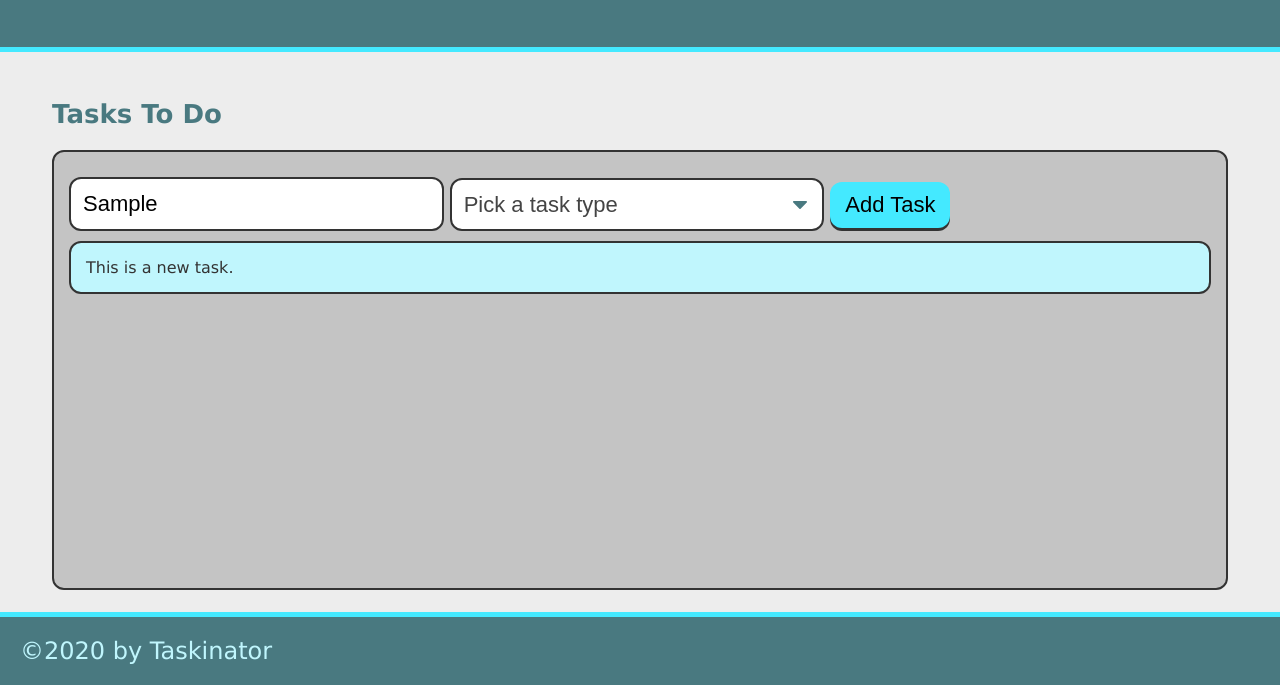
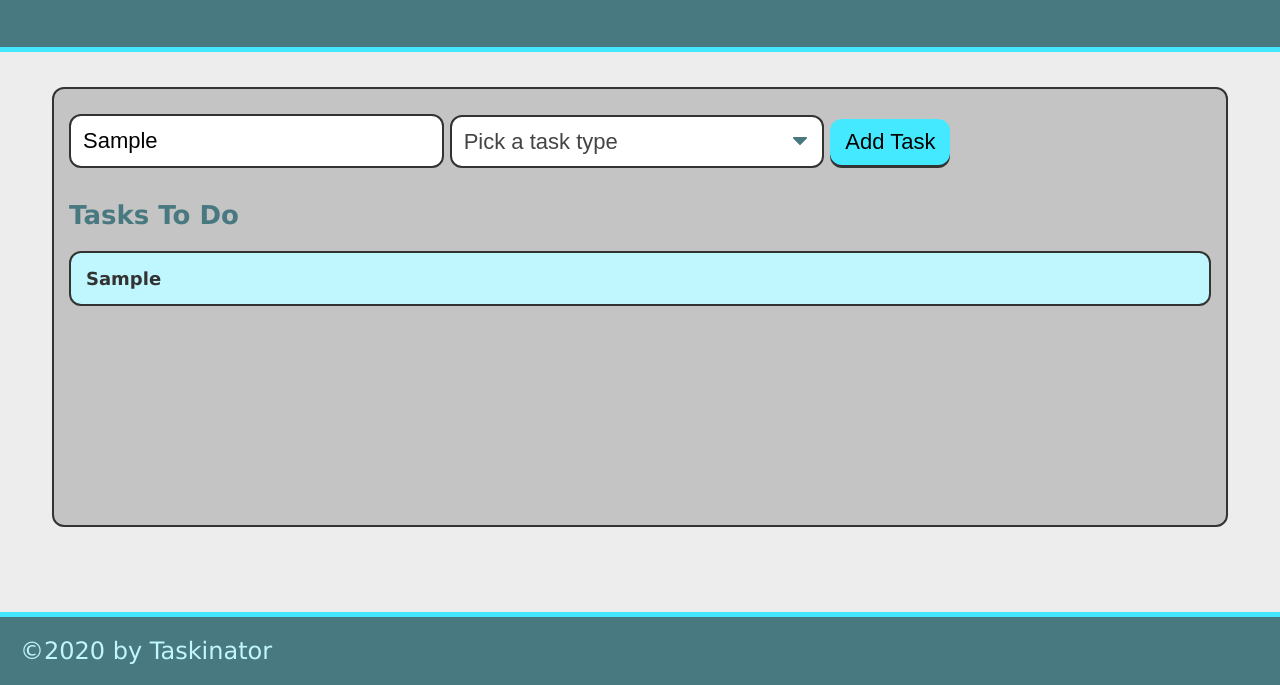
Before and after one commit to serebr-nina/taskinator, a plain HTML site: page index.html in a window 1280 px wide. Both pictures are taken after typing "Sample" into the empty fields and a click on the button "Add Task". Shown: the part 115-800 px from the top of the page. Drawn offline with Linux system fonts and the light colour scheme.

Commit message:
got the task to display, also added name and type to a task

```diff
--- a/assets/js/script.js
+++ b/assets/js/script.js
@@ -3,9 +3,25 @@ var tasksToDoEl = document.querySelector("#tasks-to-do");
 
 var createTaskHandler = function(event) {
     event.preventDefault();
+
+    var taskNameInput = document.querySelector("input[name='task-name']").value;
+    var taskTypeInput = document.querySelector("select[name='task-type']").value;
+    console.log(taskTypeInput);
+    console.log(taskNameInput);
+
+    //create list item
     var listItemEl = document.createElement("li");
     listItemEl.className = "task-item";
-    listItemEl.textContent = "This is a new task.";
+
+    //create div to hold task info and add to list item
+    var taskInfoEl = document.createElement("div");
+    // give it a class name
+    taskInfoEl.className = "task-info";
+    // add HTML content to div
+    taskInfoEl.innerHTML = "<h3 class='task-name'>" + taskNameInput + "</h3><span class='task-type'>" + taskTypeInput + "</span>";
+    listItemEl.appendChild(taskInfoEl);
+
+    // add entire list item to list
     tasksToDoEl.appendChild(listItemEl);
 };
 
--- a/index.html
+++ b/index.html
@@ -15,7 +15,6 @@
     </header>
     <main class="page-content">
         <section class="task-list-wrapper">
-            <h2 class="list-title">Tasks To Do</h2>
             <ul class="task-list" id="tasks-to-do">
                 <form id="task-form">
                     <div class="form-group">
@@ -33,6 +32,7 @@
                         <button class="btn" id="save-task" type="submit">Add Task</button>
                       </div>
                   </form>
+                  <h2 class="list-title">Tasks To Do</h2>
             </ul>
         </section>
     </main>
```
